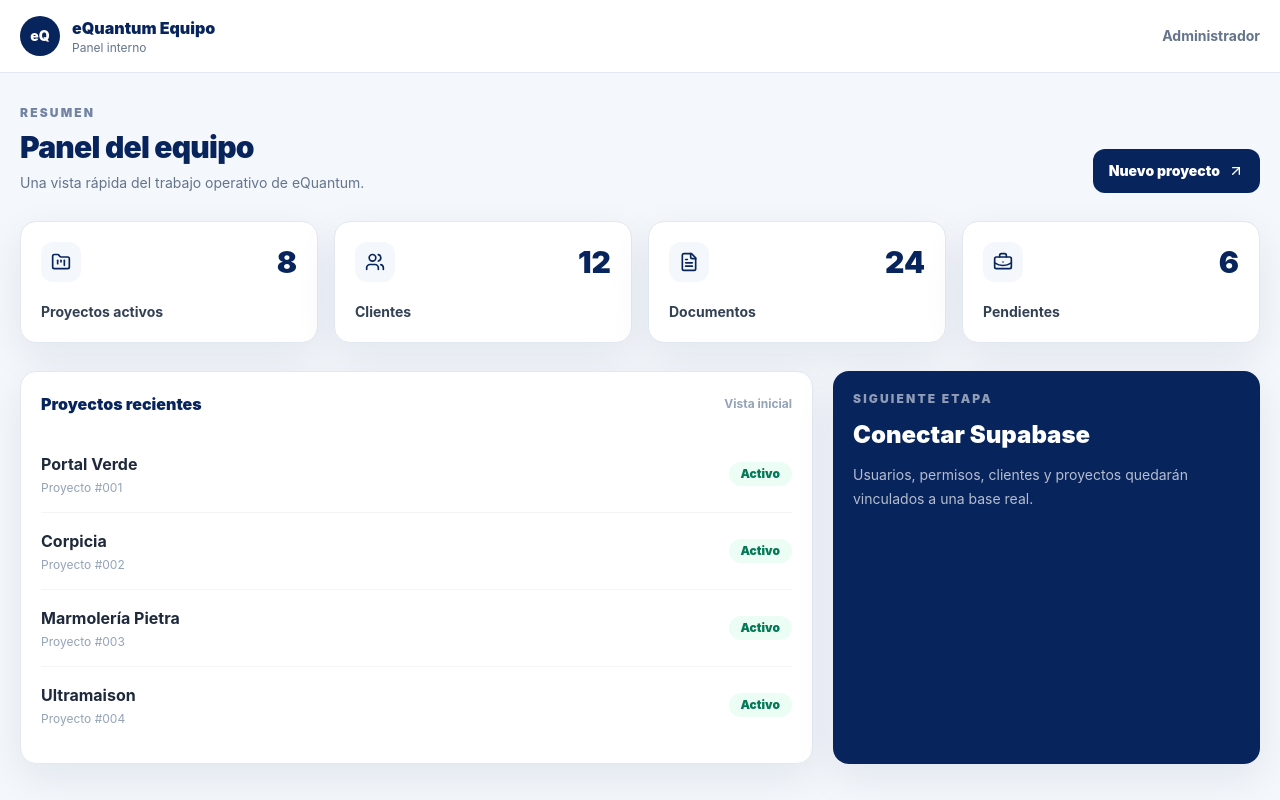
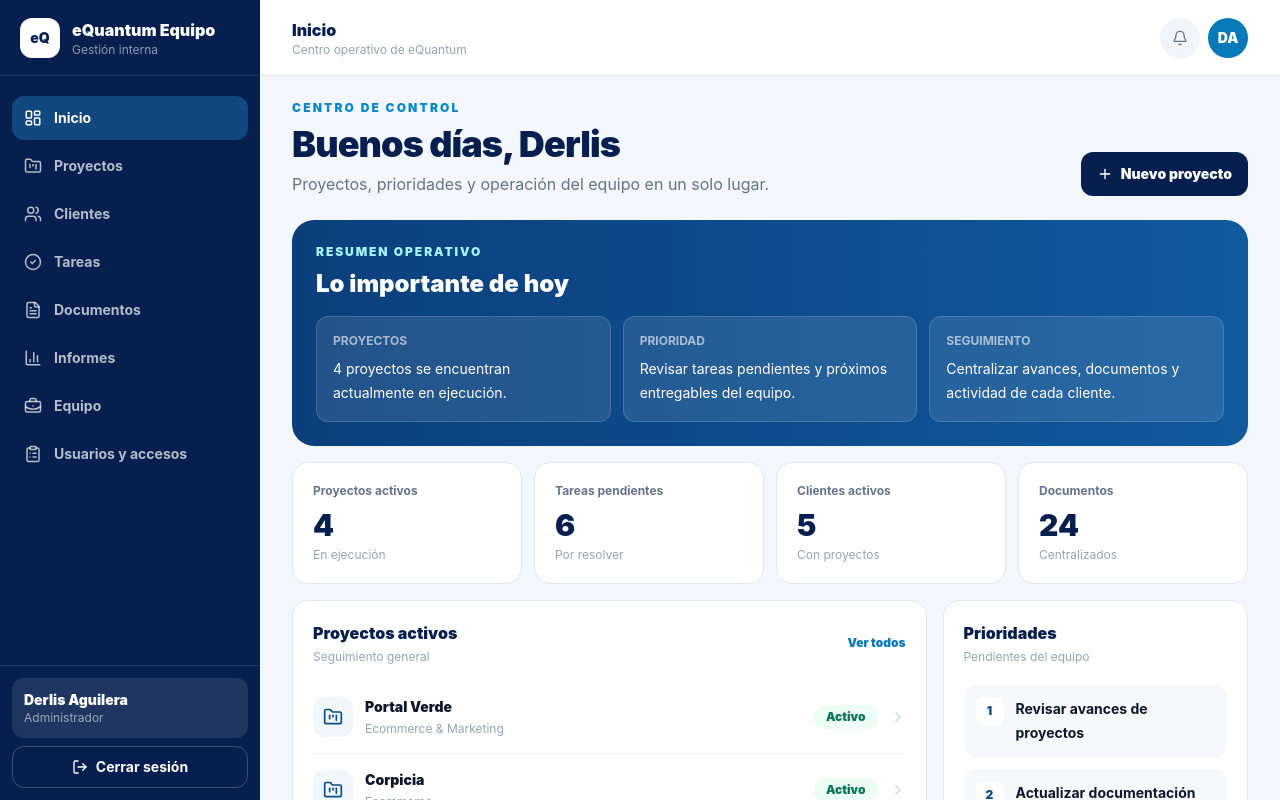
Before and after one commit to equantum-py/equantum-equipo, a Next.js app: page /dashboard in a window 1280 px wide. Shown: the top 800 px of the page. Built offline with nearby package versions, Linux system fonts and the light colour scheme.

Commit message:
feat: rediseñar dashboard operativo eQuantum Equipo

```diff
--- a/app/dashboard/page.tsx
+++ b/app/dashboard/page.tsx
@@ -1,80 +1,129 @@
-import { BriefcaseBusiness, FileText, FolderKanban, Users, ArrowUpRight } from "lucide-react";
+"use client";
 
-const cards = [
-  { label: "Proyectos activos", value: "8", icon: FolderKanban },
-  { label: "Clientes", value: "12", icon: Users },
-  { label: "Documentos", value: "24", icon: FileText },
-  { label: "Pendientes", value: "6", icon: BriefcaseBusiness },
+import { useState } from "react";
+import {
+  BarChart3, Bell, BriefcaseBusiness, CheckCircle2, ChevronRight, ClipboardList,
+  FileText, FolderKanban, LayoutDashboard, LogOut, Menu, Plus, Users, X
+} from "lucide-react";
+import { createClient } from "@/lib/supabase/client";
+import { useRouter } from "next/navigation";
+
+const nav = [
+  { label: "Inicio", icon: LayoutDashboard, active: true },
+  { label: "Proyectos", icon: FolderKanban },
+  { label: "Clientes", icon: Users },
+  { label: "Tareas", icon: CheckCircle2 },
+  { label: "Documentos", icon: FileText },
+  { label: "Informes", icon: BarChart3 },
+  { label: "Equipo", icon: BriefcaseBusiness },
+  { label: "Usuarios y accesos", icon: ClipboardList },
+];
+
+const metrics = [
+  ["Proyectos activos", "4", "En ejecución"],
+  ["Tareas pendientes", "6", "Por resolver"],
+  ["Clientes activos", "5", "Con proyectos"],
+  ["Documentos", "24", "Centralizados"],
+];
+
+const projects = [
+  ["Portal Verde", "Ecommerce & Marketing", "Activo"],
+  ["Corpicia", "Ecommerce", "Activo"],
+  ["Marmolería Pietra", "Web & CRM", "Activo"],
+  ["Ultramaison", "Shopify", "Activo"],
 ];
 
 export default function DashboardPage() {
+  const router = useRouter();
+  const [open, setOpen] = useState(false);
+
+  async function logout() {
+    const supabase = createClient();
+    await supabase.auth.signOut();
+    router.replace("/login");
+    router.refresh();
+  }
+
   return (
-    <main className="min-h-screen bg-brand-soft">
-      <header className="border-b border-slate-200 bg-white">
-        <div className="mx-auto flex max-w-7xl items-center justify-between px-5 py-4">
-          <div className="flex items-center gap-3">
-            <span className="grid h-10 w-10 place-items-center rounded-full bg-brand text-sm font-black text-white">eQ</span>
-            <div>
-              <p className="font-black text-brand">eQuantum Equipo</p>
-              <p className="text-xs text-slate-500">Panel interno</p>
-            </div>
+    <main className="min-h-screen bg-[#f3f6fb] text-slate-900">
+      <aside className={`fixed inset-y-0 left-0 z-50 flex w-[260px] flex-col bg-[#071f4f] text-white transition-transform lg:translate-x-0 ${open ? "translate-x-0" : "-translate-x-full"}`}>
+        <div className="flex h-[76px] items-center gap-3 border-b border-white/10 px-5">
+          <span className="grid h-10 w-10 place-items-center rounded-xl bg-white text-sm font-black text-[#071f4f]">eQ</span>
+          <div><p className="font-black">eQuantum Equipo</p><p className="text-xs text-white/55">Gestión interna</p></div>
+          <button onClick={() => setOpen(false)} className="ml-auto lg:hidden"><X className="h-5 w-5" /></button>
+        </div>
+        <nav className="flex-1 space-y-1 px-3 py-5">
+          {nav.map(({label,icon:Icon,active}) => (
+            <button key={label} className={`flex w-full items-center gap-3 rounded-xl px-3 py-3 text-left text-sm font-bold transition ${active ? "bg-[#12477f] text-white" : "text-white/70 hover:bg-white/5 hover:text-white"}`}>
+              <Icon className="h-[18px] w-[18px]" />{label}
+            </button>
+          ))}
+        </nav>
+        <div className="border-t border-white/10 p-3">
+          <div className="mb-2 rounded-xl bg-white/10 px-3 py-3">
+            <p className="text-sm font-black">Derlis Aguilera</p><p className="text-xs text-white/55">Administrador</p>
           </div>
-          <span className="text-sm font-bold text-slate-500">Administrador</span>
-        </div>
-      </header>
-
-      <section className="mx-auto max-w-7xl px-5 py-8">
-        <div className="flex flex-col gap-3 sm:flex-row sm:items-end sm:justify-between">
-          <div>
-            <p className="text-xs font-black uppercase tracking-[.18em] text-brand/55">Resumen</p>
-            <h1 className="mt-2 text-3xl font-black tracking-tight text-brand">Panel del equipo</h1>
-            <p className="mt-2 text-sm text-slate-500">Una vista rápida del trabajo operativo de eQuantum.</p>
-          </div>
-          <button className="inline-flex items-center gap-2 rounded-xl bg-brand px-4 py-3 text-sm font-black text-white">
-            Nuevo proyecto <ArrowUpRight className="h-4 w-4" />
+          <button onClick={logout} className="flex w-full items-center justify-center gap-2 rounded-xl border border-white/20 px-3 py-2.5 text-sm font-bold hover:bg-white/10">
+            <LogOut className="h-4 w-4" /> Cerrar sesión
           </button>
         </div>
+      </aside>
 
-        <div className="mt-7 grid gap-4 sm:grid-cols-2 xl:grid-cols-4">
-          {cards.map(({ label, value, icon: Icon }) => (
-            <article key={label} className="rounded-2xl border border-slate-200 bg-white p-5 shadow-soft">
-              <div className="flex items-center justify-between">
-                <span className="grid h-10 w-10 place-items-center rounded-xl bg-brand-soft text-brand"><Icon className="h-5 w-5" /></span>
-                <span className="text-3xl font-black text-brand">{value}</span>
-              </div>
-              <p className="mt-5 text-sm font-bold text-slate-700">{label}</p>
-            </article>
-          ))}
-        </div>
+      {open && <button aria-label="Cerrar menú" onClick={() => setOpen(false)} className="fixed inset-0 z-40 bg-slate-950/40 lg:hidden" />}
 
-        <div className="mt-7 grid gap-5 lg:grid-cols-[1.3fr_.7fr]">
-          <section className="rounded-2xl border border-slate-200 bg-white p-5 shadow-soft">
-            <div className="flex items-center justify-between">
-              <h2 className="font-black text-brand">Proyectos recientes</h2>
-              <span className="text-xs font-bold text-slate-400">Vista inicial</span>
+      <div className="lg:pl-[260px]">
+        <header className="sticky top-0 z-30 flex h-[76px] items-center justify-between border-b border-slate-200 bg-white/95 px-4 backdrop-blur sm:px-6 lg:px-8">
+          <div className="flex items-center gap-3">
+            <button onClick={() => setOpen(true)} className="grid h-10 w-10 place-items-center rounded-xl border border-slate-200 lg:hidden"><Menu className="h-5 w-5" /></button>
+            <div><p className="font-black text-[#071f4f]">Inicio</p><p className="text-xs text-slate-400">Centro operativo de eQuantum</p></div>
+          </div>
+          <div className="flex items-center gap-2">
+            <button className="grid h-10 w-10 place-items-center rounded-full bg-slate-100 text-slate-500"><Bell className="h-4 w-4" /></button>
+            <span className="grid h-10 w-10 place-items-center rounded-full bg-[#0879b9] text-sm font-black text-white">DA</span>
+          </div>
+        </header>
+
+        <section className="mx-auto max-w-[1500px] px-4 py-6 sm:px-6 lg:px-8">
+          <div className="flex flex-col gap-4 md:flex-row md:items-end md:justify-between">
+            <div>
+              <p className="text-xs font-black uppercase tracking-[.18em] text-[#0788c9]">Centro de control</p>
+              <h1 className="mt-2 text-3xl font-black tracking-tight text-[#071f4f] sm:text-4xl">Buenos días, Derlis</h1>
+              <p className="mt-2 text-sm text-slate-500 sm:text-base">Proyectos, prioridades y operación del equipo en un solo lugar.</p>
             </div>
-            <div className="mt-5 divide-y divide-slate-100">
-              {["Portal Verde","Corpicia","Marmolería Pietra","Ultramaison"].map((name, i) => (
-                <div key={name} className="flex items-center justify-between py-4">
-                  <div>
-                    <p className="font-bold text-slate-800">{name}</p>
-                    <p className="mt-1 text-xs text-slate-400">Proyecto #{String(i + 1).padStart(3, "0")}</p>
-                  </div>
-                  <span className="rounded-full bg-emerald-50 px-3 py-1 text-xs font-black text-emerald-700">Activo</span>
-                </div>
-              ))}
+            <button className="inline-flex w-fit items-center gap-2 rounded-xl bg-[#071f4f] px-4 py-3 text-sm font-black text-white"><Plus className="h-4 w-4" /> Nuevo proyecto</button>
+          </div>
+
+          <section className="mt-6 rounded-[22px] bg-gradient-to-r from-[#0b3f7c] to-[#105a9d] p-5 text-white sm:p-6">
+            <p className="text-xs font-black uppercase tracking-[.16em] text-cyan-200">Resumen operativo</p>
+            <h2 className="mt-2 text-xl font-black sm:text-2xl">Lo importante de hoy</h2>
+            <div className="mt-4 grid gap-3 md:grid-cols-3">
+              <div className="rounded-xl border border-white/15 bg-white/10 p-4"><p className="text-xs font-bold text-white/60">PROYECTOS</p><p className="mt-2 text-sm leading-6">4 proyectos se encuentran actualmente en ejecución.</p></div>
+              <div className="rounded-xl border border-white/15 bg-white/10 p-4"><p className="text-xs font-bold text-white/60">PRIORIDAD</p><p className="mt-2 text-sm leading-6">Revisar tareas pendientes y próximos entregables del equipo.</p></div>
+              <div className="rounded-xl border border-white/15 bg-white/10 p-4"><p className="text-xs font-bold text-white/60">SEGUIMIENTO</p><p className="mt-2 text-sm leading-6">Centralizar avances, documentos y actividad de cada cliente.</p></div>
             </div>
           </section>
 
-          <aside className="rounded-2xl bg-brand p-5 text-white shadow-soft">
-            <p className="text-xs font-black uppercase tracking-[.18em] text-white/55">Siguiente etapa</p>
-            <h2 className="mt-3 text-2xl font-black">Conectar Supabase</h2>
-            <p className="mt-3 text-sm leading-6 text-white/70">
-              Usuarios, permisos, clientes y proyectos quedarán vinculados a una base real.
-            </p>
-          </aside>
-        </div>
-      </section>
+          <div className="mt-4 grid grid-cols-2 gap-3 xl:grid-cols-4">
+            {metrics.map(([label,value,note]) => <article key={label} className="rounded-2xl border border-slate-200 bg-white p-4 sm:p-5"><p className="text-xs font-bold text-slate-500">{label}</p><p className="mt-2 text-3xl font-black text-[#071f4f]">{value}</p><p className="mt-1 text-xs text-slate-400">{note}</p></article>)}
+          </div>
+
+          <div className="mt-4 grid gap-4 xl:grid-cols-[1.35fr_.65fr]">
+            <section className="rounded-2xl border border-slate-200 bg-white p-5">
+              <div className="flex items-center justify-between"><div><h2 className="font-black text-[#071f4f]">Proyectos activos</h2><p className="mt-1 text-xs text-slate-400">Seguimiento general</p></div><button className="text-xs font-black text-[#0879b9]">Ver todos</button></div>
+              <div className="mt-4 divide-y divide-slate-100">
+                {projects.map(([name,type,status]) => <div key={name} className="flex items-center gap-3 py-4"><span className="grid h-10 w-10 shrink-0 place-items-center rounded-xl bg-[#f1f6fb] text-[#0b4c86]"><FolderKanban className="h-5 w-5" /></span><div className="min-w-0 flex-1"><p className="truncate text-sm font-black">{name}</p><p className="mt-1 text-xs text-slate-400">{type}</p></div><span className="hidden rounded-full bg-emerald-50 px-3 py-1 text-xs font-black text-emerald-700 sm:block">{status}</span><ChevronRight className="h-4 w-4 text-slate-300" /></div>)}
+              </div>
+            </section>
+
+            <section className="rounded-2xl border border-slate-200 bg-white p-5">
+              <h2 className="font-black text-[#071f4f]">Prioridades</h2><p className="mt-1 text-xs text-slate-400">Pendientes del equipo</p>
+              <div className="mt-5 space-y-3">
+                {["Revisar avances de proyectos","Actualizar documentación","Seguimiento a clientes"].map((x,i)=><div key={x} className="flex gap-3 rounded-xl bg-[#f6f8fb] p-3"><span className="grid h-7 w-7 shrink-0 place-items-center rounded-lg bg-white text-xs font-black text-[#0b4c86]">{i+1}</span><p className="text-sm font-bold leading-6">{x}</p></div>)}
+              </div>
+            </section>
+          </div>
+        </section>
+      </div>
     </main>
   );
 }
```
